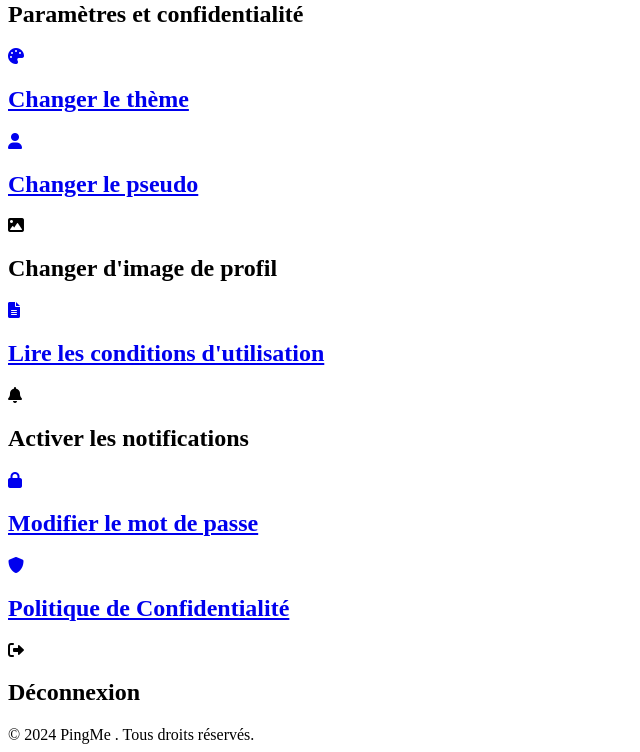
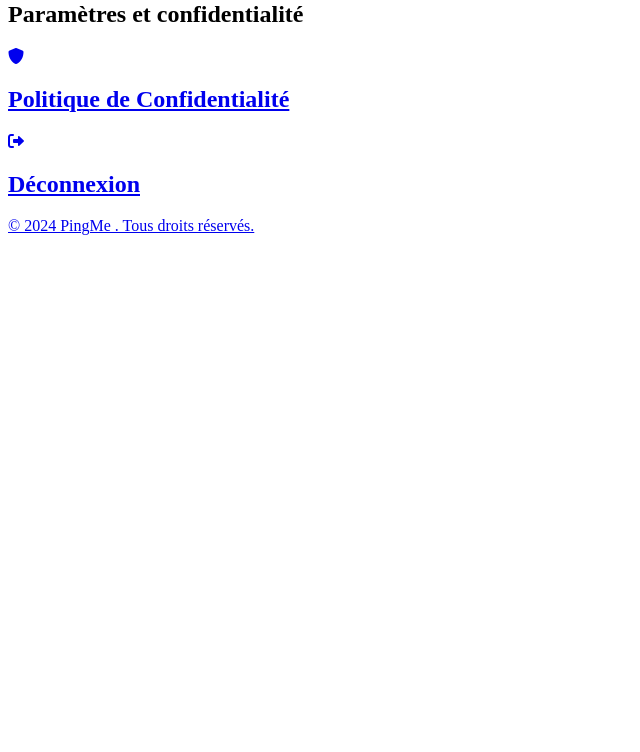
Before and after one commit to Selma-mtch/App_chat, a PHP site: page /Views/view_parametres.php in a window 1280 px wide. Shown: the part 331-1083 px from the top of the page, without its empty margins (0-640 px from the left). After the commit the page ends 566 px from the top, so only its background shows below. Run offline with PHP 8.4, Linux system fonts and the light colour scheme.

Commit message:
Update view_parametres.php
Suppression des options qui ne seront pas faites (par manque de temps) + correction des liens

```diff
--- a/web/Php/Views/view_parametres.php
+++ b/web/Php/Views/view_parametres.php
@@ -21,41 +21,10 @@
         </section>
     </header>
 
-    <main>
+        <main>
         <section id="all">
-            <a href="theme.html">
-                <div class="setting-item">
-                    <i class="fas fa-palette"></i>
-                    <h2>Changer le thème</h2>
-                </div>
-            </a>
-            <a href="pseudo.html">
-                <div class="setting-item">
-                    <i class="fas fa-user"></i>
-                    <h2>Changer le pseudo</h2>
-                </div>
-            </a>
-            <div class="setting-item">
-                <i class="fas fa-image"></i>
-                <h2>Changer d'image de profil</h2>
-            </div>
-            <a href="conditions_d'utilisation.html">
-                <div class="setting-item">
-                    <i class="fas fa-file-alt"></i>
-                    <h2>Lire les conditions d'utilisation</h2>
-                </div>
-            </a>
-            <div class="setting-item">
-                <i class="fas fa-bell"></i>
-                <h2>Activer les notifications</h2>
-            </div>
-            <a href="changemdp.html">
-                <div class="setting-item">
-                    <i class="fas fa-lock"></i>
-                    <h2>Modifier le mot de passe</h2>
-                </div>
-            </a>
-            <a href="politique.html">
+
+            <a href="index.php?controller=politique">
                 <div class="setting-item">
                     <i class="fas fa-shield-alt"></i>
                     <h2>Politique de Confidentialité</h2>
@@ -64,6 +33,7 @@
         </section>
 
         <section id="allde">
+            <a href="index.php?controller=connexion">
             <div class="setting-item">
                 <i class="fas fa-sign-out-alt"></i>
                 <h2>Déconnexion</h2>
```
